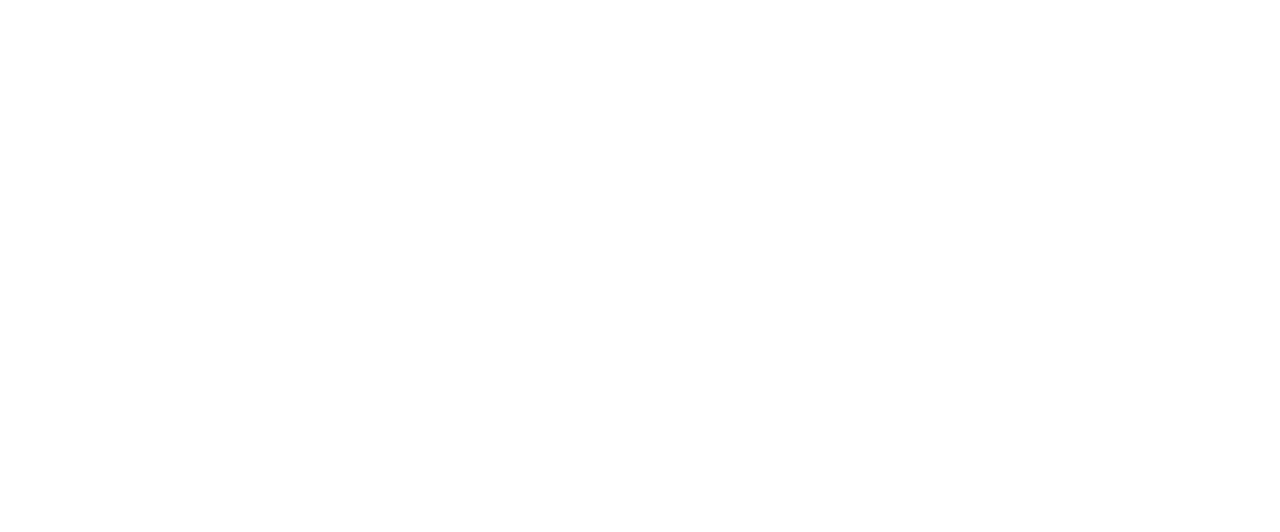
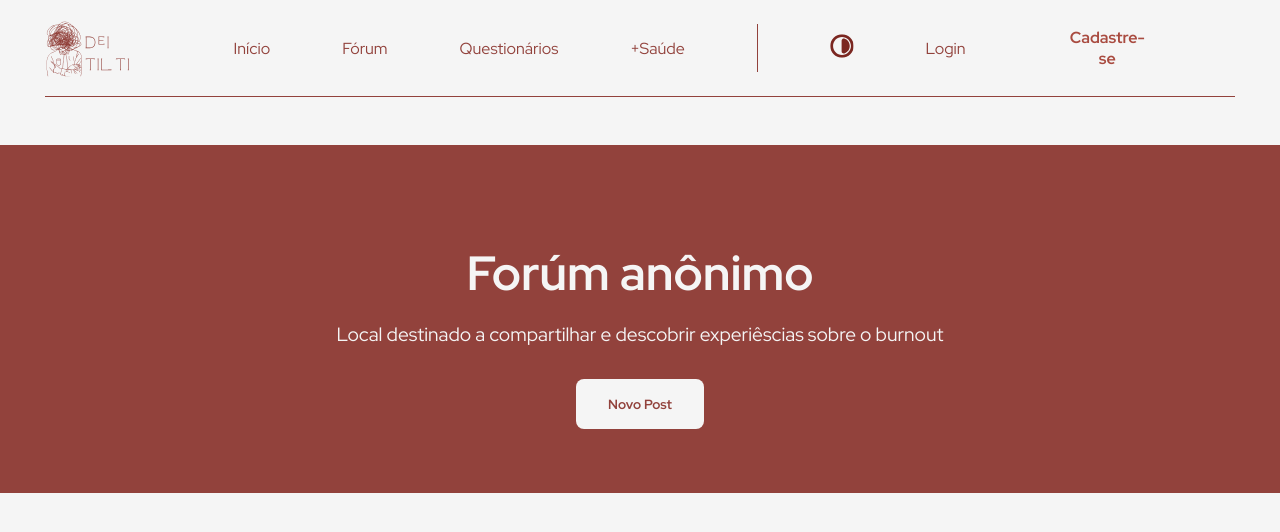
Before and after one commit to aline-henriques/PROJETO-2, a React (Vite) app: page /forum in a window 1280 px wide. Before the commit this address had no page. Shown: the top 532 px of the page. Built offline with nearby package versions, Linux system fonts and the light colour scheme; a web font is replaced by a local one.

Commit message:
Page Forum

```diff
--- /dev/null
+++ b/src/Components/ForumInicial.jsx
@@ -0,0 +1,21 @@
+import { useState } from 'react';
+import { Header } from './Header';
+import styles from './ForumInicial.module.css'
+
+export function ForumInicial (){
+
+    const [darkMode, setDarkMode] = useState(false);
+    const toggleColors = () => setDarkMode((prev) => !prev);
+
+    return(
+        <div className={`${styles.container} ${darkMode ? styles.dark : styles.light}`} >
+             <Header onToggleColors={toggleColors} isDarkMode={darkMode} />
+            <div className={styles.introduction}>
+                <h1>Forúm anônimo</h1>
+                <p>Local destinado a compartilhar e descobrir experiêscias sobre o burnout</p>
+                <button className={styles.buttonNewPost}>Novo Post</button>
+            </div>
+        </div>
+
+    );
+}
--- /dev/null
+++ b/src/Components/ForumInicial.module.css
@@ -0,0 +1,56 @@
+.light{
+    background-color: var(--cinza-100);
+    color: var(--red-200);
+}
+
+.dark{
+    background-color: var(--red-300);
+    color: var(--cinza-100);
+}
+
+.container {
+    min-height: 100vh;
+    display: flex;
+    flex-direction: column;
+    transition: background-color 0.3s, color 0.3s;
+}
+
+.introduction {
+    display: flex;
+    flex-direction: column;
+    align-items: center;
+    padding: 6rem 2rem 4rem;
+    margin-top: 3rem;
+    background-color: var(--red-200);
+}
+
+.introduction h1{
+    color: var(--cinza-100);
+    font-size: 3rem;
+    margin-bottom: 1rem;
+}
+
+.introduction p{
+    color: var(--cinza-100);
+    font-size: 1.2rem;
+    margin-bottom: 2rem;
+}
+
+.buttonNewPost{
+    background-color: var(--cinza-100);
+    color: var(--red-200);
+    padding: 1rem 2rem;
+    border-radius: 0.5rem;
+    border: none;
+    cursor: pointer;
+    text-decoration: none;
+    font-weight: bold;
+    transition: transform 0.3s ease, border-color 0.3s ease;
+}
+
+.buttonNewPost:hover{
+    background-color: var(--red-200);
+    color: var(--cinza-100);
+    border: 1px solid var(--cinza-100);
+    transform: scale(1.05);
+}
--- a/src/Components/Header.jsx
+++ b/src/Components/Header.jsx
@@ -26,7 +26,7 @@
 
         <div className={styles.navbar}>
             <NavLink to="/">Início</NavLink>
-            <NavLink to="#">Fórum</NavLink>
+            <NavLink to="/Forum" title='Forum'>Fórum</NavLink>
             <NavLink to="/Questionario" title='Questionario'>Questionários</NavLink>
             <NavLink to="#">+Saúde</NavLink>
 
--- a/src/Router.jsx
+++ b/src/Router.jsx
@@ -4,6 +4,7 @@
 import { Login } from './Components/Login.jsx';
 import { ProtectedRoute } from './Components/ProtectedRoute.jsx';
 import { InicioLogado } from './Components/InicioLogado.jsx';
+import { ForumInicial } from './Components/ForumInicial.jsx';
 
 export function Router() {
     return (
@@ -11,6 +12,7 @@
             <Route path="/login" element={<Login />} />
             <Route path="/" element={<Inicio />} />
             <Route path="/questionario" element={<Questionario />} />
+            <Route path='/forum' element={<ForumInicial />} />
 
             {/* Rota protegida */}
             <Route path="/InicioLogado" element={
```
